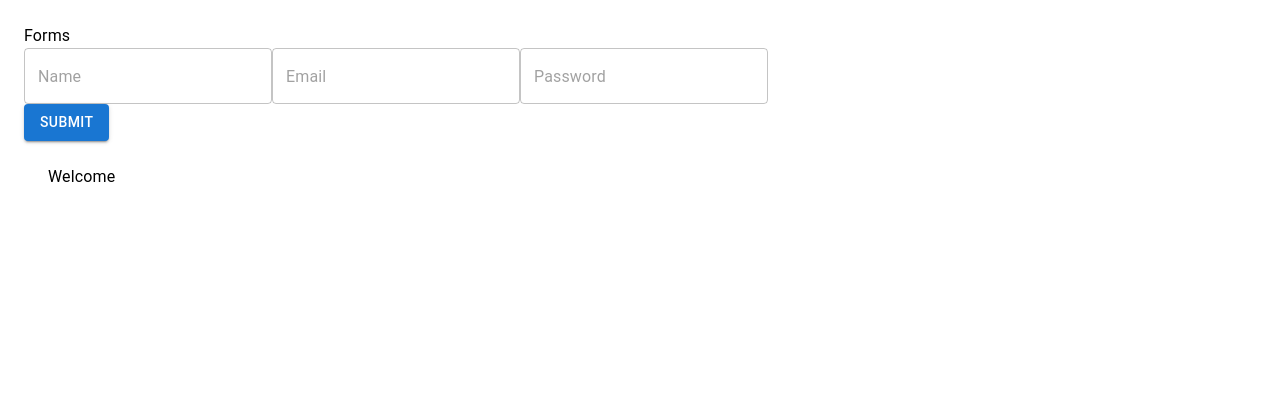
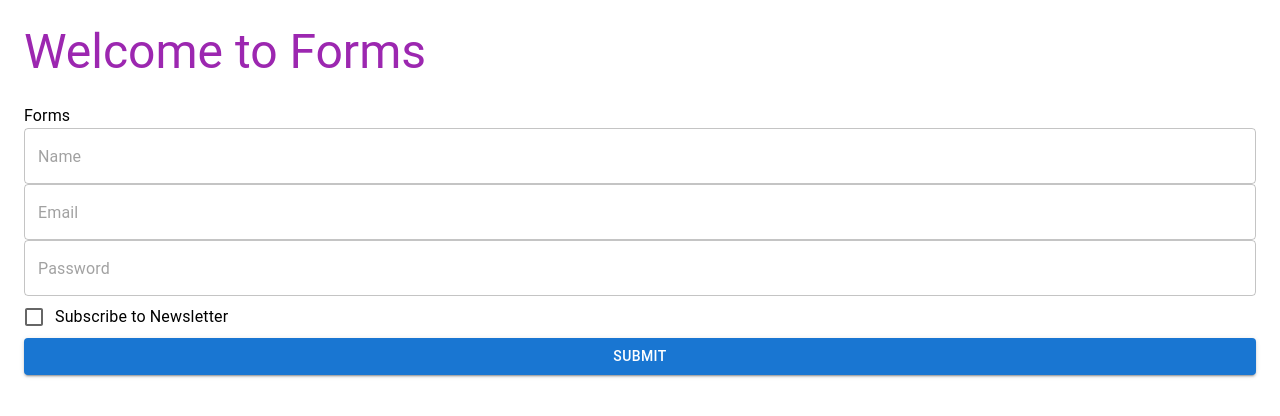
Before and after one commit to hxncodes/React-MUI, a React (Vite) app: page / in a window 1280 px wide. Shown: the top 416 px of the page. Built offline with nearby package versions, Linux system fonts and the light colour scheme.

Commit message:
Checkbox introduced with form functionality

```diff
--- a/Pages/Forms.jsx
+++ b/Pages/Forms.jsx
@@ -1,11 +1,12 @@
 import React, { useState } from 'react'
-import { Box, TextField, Typography, Button } from '@mui/material'
+import { Box, TextField, Typography, Button, FormGroup, FormControlLabel, Checkbox } from '@mui/material'
 
 function Forms() {
     const [inputs, setInputs] = useState({
         name: "",
         email: "",
-        password: ""
+        password: "",
+        subscribe: false
     })
 
 
@@ -24,8 +25,9 @@ function Forms() {
     }
     return (
         <>
+            <Typography variant="h3" component="h1" color="secondary" sx={{ margin: 3 }}>Welcome to Forms</Typography>
             <Box component="div" sx={{ margin: 3 }}>
-                <form onSubmit={handleSubmit}>
+                <form onSubmit={handleSubmit} style={{ display: 'flex', flexDirection: 'column' }}>
                     <Typography>Forms</Typography>
                     <TextField
                         name="name"
@@ -53,10 +55,18 @@ function Forms() {
                         value={inputs.password}
                         onChange={handleChange}
                     />
-                    <br></br>
+
+                    <FormGroup>
+                        <FormControlLabel control={<Checkbox onChange={() => setInputs((prev) => ({
+                            ...prev,
+                            subscribe: !inputs.subscribe
+
+                        }))} />}
+                            label="Subscribe to Newsletter" />
+                    </FormGroup>
                     <Button variant="contained" type="submit">Submit</Button>
                 </form>
-                <Typography sx={{ margin: 3 }}>Welcome</Typography>
+
             </Box>
 
         </>
```
